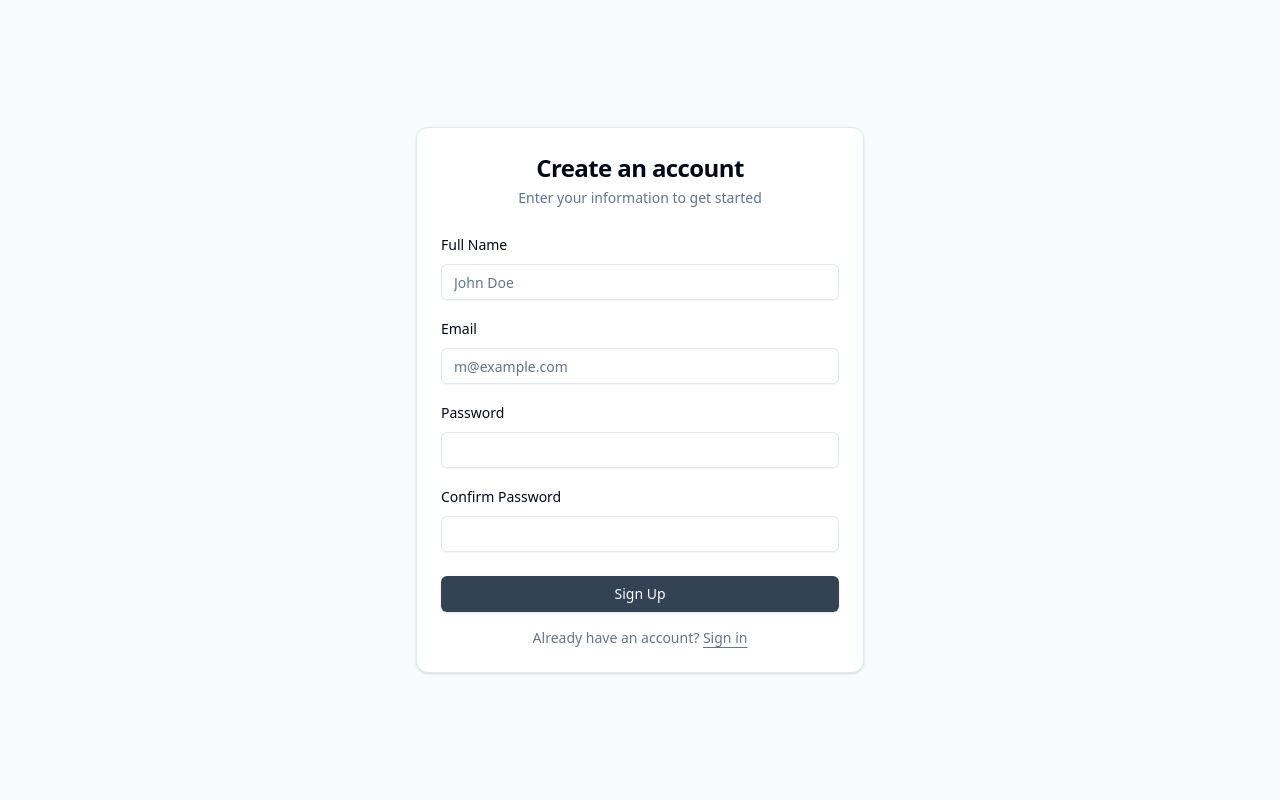
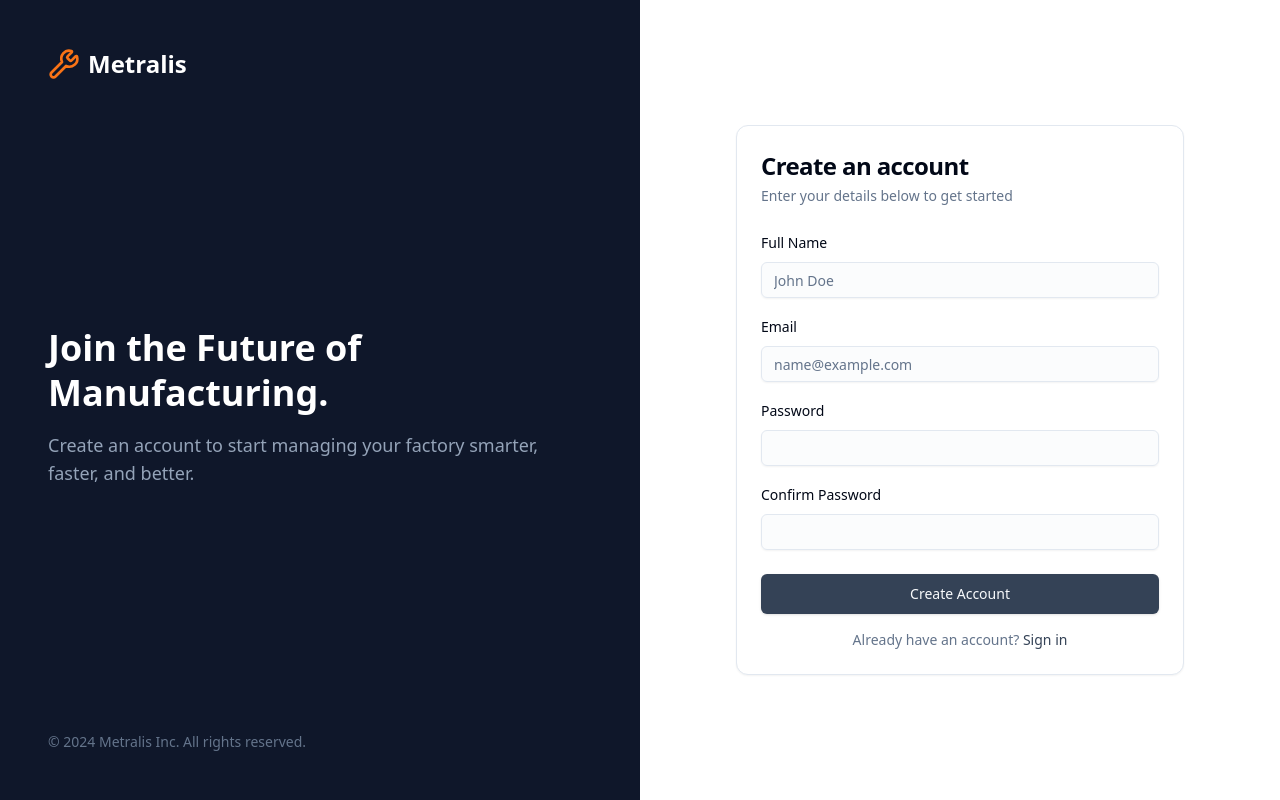
Before and after one commit to mabouzeid04/Metralis, a React app in the folder code/frontend/: page /signup in a window 1280 px wide. Built offline with nearby package versions, Linux system fonts and the light colour scheme; no server answers; the HTML template or start-up script is replaced by a standard one.

Commit message:
Implement frontend application with auth, dashboard, machines, and work orders modules

```diff
--- a/code/frontend/src/pages/Login.tsx
+++ b/code/frontend/src/pages/Login.tsx
@@ -7,7 +7,7 @@ import { Button } from '@/components/ui/button'
 import { Input } from '@/components/ui/input'
 import { Label } from '@/components/ui/label'
 import { Card, CardContent, CardDescription, CardFooter, CardHeader, CardTitle } from '@/components/ui/card'
-import { Loader2 } from 'lucide-react'
+import { Loader2, Wrench } from 'lucide-react'
 import { useAuth } from '@/contexts/AuthContext'
 
 const loginSchema = z.object({
@@ -47,12 +47,31 @@ export default function Login() {
   }
 
   return (
-    <div className="min-h-screen flex items-center justify-center bg-muted/50 px-4">
-      <Card className="w-full max-w-md">
-        <CardHeader className="space-y-1">
-          <CardTitle className="text-2xl font-bold text-center">Login</CardTitle>
-          <CardDescription className="text-center">
-            Enter your credentials to access your account
+    <div className="min-h-screen w-full flex">
+        {/* Left Side - Branding */}
+        <div className="hidden lg:flex w-1/2 bg-slate-900 flex-col justify-between p-12 text-white">
+            <div>
+                <div className="flex items-center gap-2 text-2xl font-bold">
+                    <Wrench className="h-8 w-8 text-orange-500" />
+                    <span>Metralis</span>
+                </div>
+            </div>
+            <div className="space-y-4 max-w-lg">
+                <h1 className="text-4xl font-bold leading-tight">Factory Intelligence for the Modern Age.</h1>
+                <p className="text-slate-400 text-lg">Streamline your maintenance operations, track assets, and empower your workforce with our next-gen CMMS.</p>
+            </div>
+            <div className="text-sm text-slate-500">
+                © 2024 Metralis Inc. All rights reserved.
+            </div>
+        </div>
+
+        {/* Right Side - Form */}
+        <div className="flex-1 flex items-center justify-center bg-background p-8">
+            <Card className="w-full max-w-md border-0 shadow-none sm:border sm:shadow-sm">
+                <CardHeader className="space-y-1 text-center sm:text-left">
+                    <CardTitle className="text-2xl font-bold">Welcome back</CardTitle>
+                    <CardDescription>
+                        Enter your email to sign in to your account
                     </CardDescription>
                 </CardHeader>
                 <form onSubmit={handleSubmit(onSubmit)}>
@@ -62,7 +81,8 @@ export default function Login() {
                             <Input
                                 id="email"
                                 type="email"
-                placeholder="m@example.com"
+                                placeholder="name@example.com"
+                                className="bg-muted/30"
                                 {...register('email')}
                             />
                             {errors.email && (
@@ -74,7 +94,7 @@ export default function Login() {
                                 <Label htmlFor="password">Password</Label>
                                 <Link
                                     to="/forgot-password"
-                  className="text-sm font-medium text-primary underline-offset-4 hover:underline"
+                                    className="text-sm font-medium text-primary hover:text-primary/80"
                                 >
                                     Forgot password?
                                 </Link>
@@ -82,6 +102,7 @@ export default function Login() {
                             <Input
                                 id="password"
                                 type="password"
+                                className="bg-muted/30"
                                 {...register('password')}
                             />
                             {errors.password && (
@@ -90,14 +111,18 @@ export default function Login() {
                         </div>
                     </CardContent>
                     <CardFooter className="flex flex-col gap-4">
-            {formError && <p className="text-sm text-destructive">{formError}</p>}
-            <Button className="w-full" type="submit" disabled={isLoading}>
+                        {formError && (
+                            <div className="w-full p-3 text-sm text-destructive bg-destructive/10 rounded-md">
+                                {formError}
+                            </div>
+                        )}
+                        <Button className="w-full h-10" type="submit" disabled={isLoading}>
                             {isLoading && <Loader2 className="mr-2 h-4 w-4 animate-spin" />}
                             Sign In
                         </Button>
                         <div className="text-center text-sm text-muted-foreground">
                             Don&apos;t have an account?{" "}
-              <Link to="/signup" className="underline underline-offset-4 hover:text-primary">
+                            <Link to="/signup" className="font-medium text-primary hover:underline underline-offset-4">
                                 Sign up
                             </Link>
                         </div>
@@ -105,5 +130,6 @@ export default function Login() {
                 </form>
             </Card>
         </div>
+    </div>
   )
 }
--- a/code/frontend/src/pages/Signup.tsx
+++ b/code/frontend/src/pages/Signup.tsx
@@ -7,7 +7,7 @@ import { Button } from '@/components/ui/button'
 import { Input } from '@/components/ui/input'
 import { Label } from '@/components/ui/label'
 import { Card, CardContent, CardDescription, CardFooter, CardHeader, CardTitle } from '@/components/ui/card'
-import { Loader2 } from 'lucide-react'
+import { Loader2, Wrench } from 'lucide-react'
 import { useAuth } from '@/contexts/AuthContext'
 
 const signupSchema = z.object({
@@ -56,12 +56,31 @@ export default function Signup() {
   }
 
   return (
-    <div className="min-h-screen flex items-center justify-center bg-muted/50 px-4">
-      <Card className="w-full max-w-md">
-        <CardHeader className="space-y-1">
-          <CardTitle className="text-2xl font-bold text-center">Create an account</CardTitle>
-          <CardDescription className="text-center">
-            Enter your information to get started
+    <div className="min-h-screen w-full flex">
+        {/* Left Side - Branding */}
+        <div className="hidden lg:flex w-1/2 bg-slate-900 flex-col justify-between p-12 text-white">
+            <div>
+                <div className="flex items-center gap-2 text-2xl font-bold">
+                    <Wrench className="h-8 w-8 text-orange-500" />
+                    <span>Metralis</span>
+                </div>
+            </div>
+            <div className="space-y-4 max-w-lg">
+                <h1 className="text-4xl font-bold leading-tight">Join the Future of Manufacturing.</h1>
+                <p className="text-slate-400 text-lg">Create an account to start managing your factory smarter, faster, and better.</p>
+            </div>
+            <div className="text-sm text-slate-500">
+                © 2024 Metralis Inc. All rights reserved.
+            </div>
+        </div>
+
+        {/* Right Side - Form */}
+        <div className="flex-1 flex items-center justify-center bg-background p-8">
+            <Card className="w-full max-w-md border-0 shadow-none sm:border sm:shadow-sm">
+                <CardHeader className="space-y-1 text-center sm:text-left">
+                    <CardTitle className="text-2xl font-bold">Create an account</CardTitle>
+                    <CardDescription>
+                        Enter your details below to get started
                     </CardDescription>
                 </CardHeader>
                 <form onSubmit={handleSubmit(onSubmit)}>
@@ -71,6 +90,7 @@ export default function Signup() {
                             <Input
                                 id="name"
                                 placeholder="John Doe"
+                                className="bg-muted/30"
                                 {...register('name')}
                             />
                             {errors.name && (
@@ -82,7 +102,8 @@ export default function Signup() {
                             <Input
                                 id="email"
                                 type="email"
-                placeholder="m@example.com"
+                                placeholder="name@example.com"
+                                className="bg-muted/30"
                                 {...register('email')}
                             />
                             {errors.email && (
@@ -94,6 +115,7 @@ export default function Signup() {
                             <Input
                                 id="password"
                                 type="password"
+                                className="bg-muted/30"
                                 {...register('password')}
                             />
                             {errors.password && (
@@ -105,6 +127,7 @@ export default function Signup() {
                             <Input
                                 id="confirmPassword"
                                 type="password"
+                                className="bg-muted/30"
                                 {...register('confirmPassword')}
                             />
                             {errors.confirmPassword && (
@@ -113,14 +136,18 @@ export default function Signup() {
                         </div>
                     </CardContent>
                     <CardFooter className="flex flex-col gap-4">
-            {formError && <p className="text-sm text-destructive">{formError}</p>}
-            <Button className="w-full" type="submit" disabled={isLoading}>
+                        {formError && (
+                            <div className="w-full p-3 text-sm text-destructive bg-destructive/10 rounded-md">
+                                {formError}
+                            </div>
+                        )}
+                        <Button className="w-full h-10" type="submit" disabled={isLoading}>
                             {isLoading && <Loader2 className="mr-2 h-4 w-4 animate-spin" />}
-              Sign Up
+                            Create Account
                         </Button>
                         <div className="text-center text-sm text-muted-foreground">
                             Already have an account?{" "}
-              <Link to="/login" className="underline underline-offset-4 hover:text-primary">
+                            <Link to="/login" className="font-medium text-primary hover:underline underline-offset-4">
                                 Sign in
                             </Link>
                         </div>
@@ -128,5 +155,6 @@ export default function Signup() {
                 </form>
             </Card>
         </div>
+    </div>
   )
 }
```
Also changed, not shown: 1 other file (tests, documents, lock files or other folders). Lines whose indentation alone changed are shown as unchanged.
